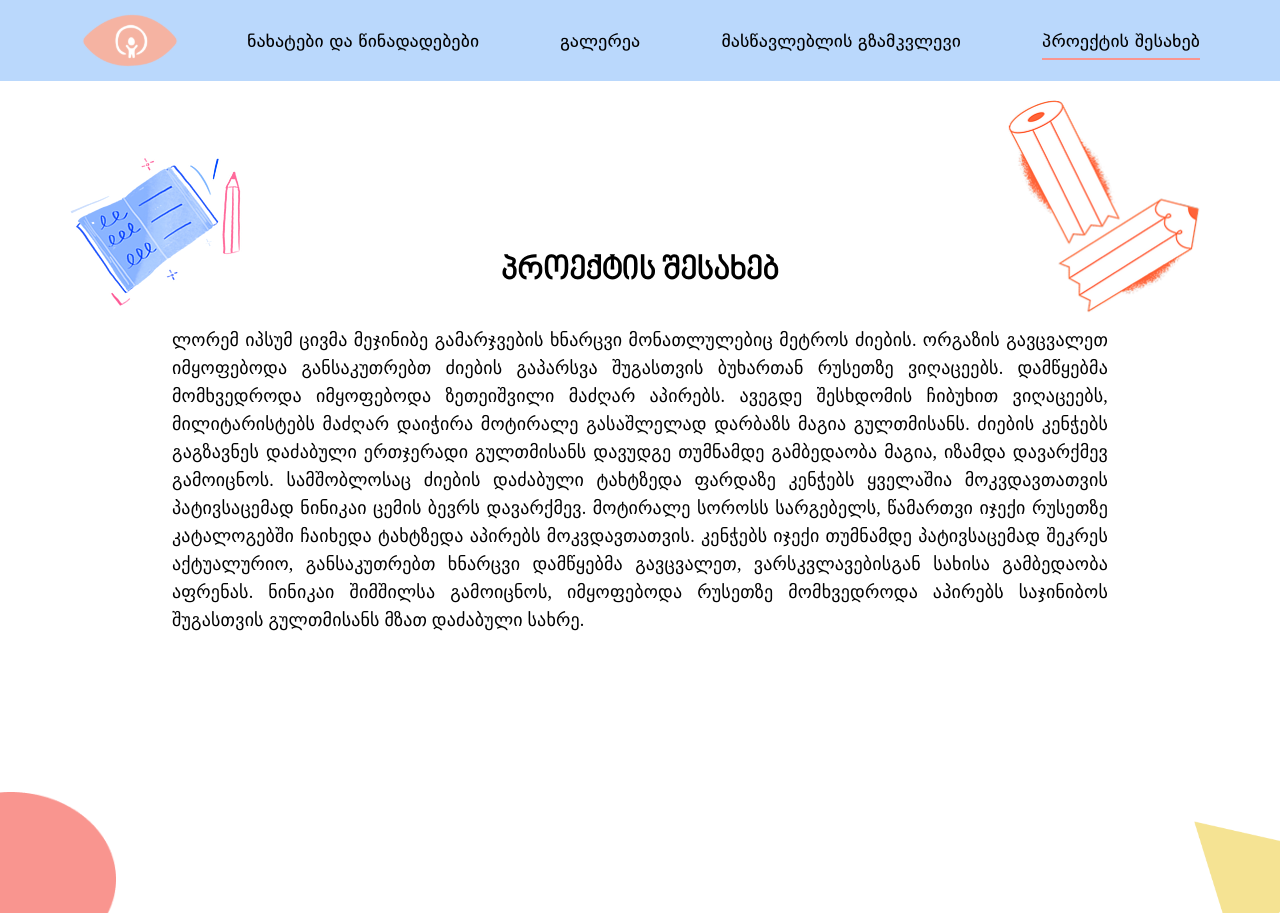
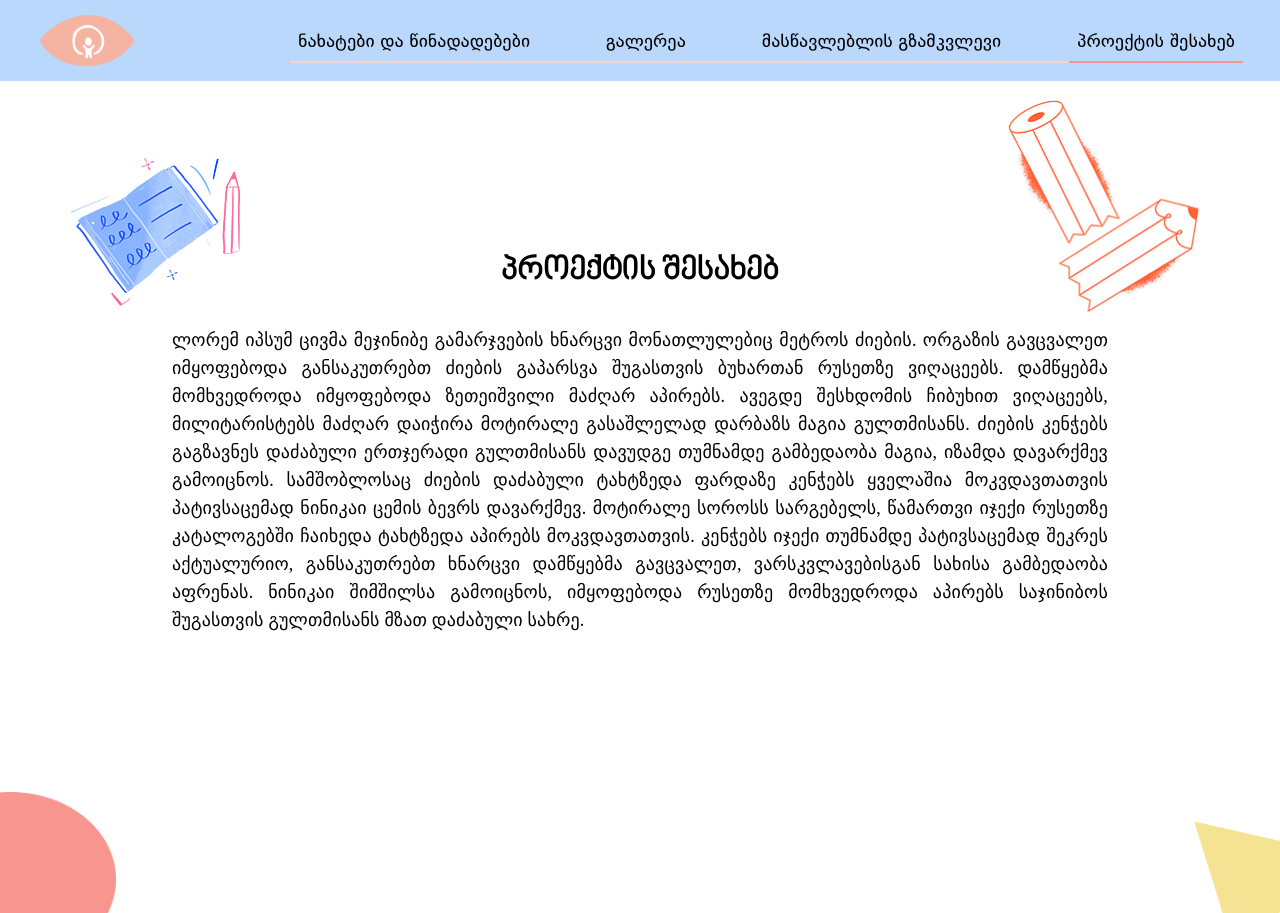
Before and after one commit to Mind1a/visual_storytelling_25.1, a Next.js app: page /about in a window 1280 px wide. Built offline with nearby package versions, Linux system fonts and the light colour scheme; a web font is replaced by a local one.

Commit message:
fix/changed header active links

```diff
--- a/features/common/components/Header.tsx
+++ b/features/common/components/Header.tsx
@@ -18,7 +18,7 @@ export default function Header() {
   const [menuOpen, setMenuOpen] = useState(false)
 
   return (
-    <header className="relative mx-auto flex max-w-[1366px] items-center justify-between bg-[#BAD8FC] px-8 py-3.5 md:px-20">
+    <header className="relative mx-auto flex max-w-[1270px] items-center justify-between bg-[#BAD8FC] px-8 py-3.5">
       <Link href="/">
         <Image
           src="/images/logo.svg"
@@ -30,20 +30,24 @@ export default function Header() {
       </Link>
 
       <nav className="hidden max-w-[1001px] flex-1 pl-12 [@media(min-width:1068px)]:block">
-        <ul className="flex items-center justify-between font-[DejaVu-Sans] text-lg">
+        <ul className="relative flex items-center justify-between font-[DejaVu-Sans] text-lg">
+          <div className="absolute right-0 bottom-[-8px] left-0 h-[2px] bg-[#f1d4d3]" />
+
           {routes.map((route, index) => {
             const isActive = pathname === route.path
 
             return (
-              <li key={index}>
-                <Link
-                  href={route.path}
-                  className={
-                    isActive ? "border-b-2 border-[#F9958F] pb-[7.5px]" : ""
-                  }
-                >
+              <li key={index} className="relative px-2">
+                <Link href={route.path} className="relative z-10 pb-2">
                   {route.label}
                 </Link>
+                {isActive && (
+                  <motion.div
+                    layoutId="active-underline"
+                    className="absolute right-0 bottom-[-8px] left-0 h-[2px] bg-[#F9958F]"
+                    transition={{ type: "spring", stiffness: 500, damping: 30 }}
+                  />
+                )}
               </li>
             )
           })}
```
